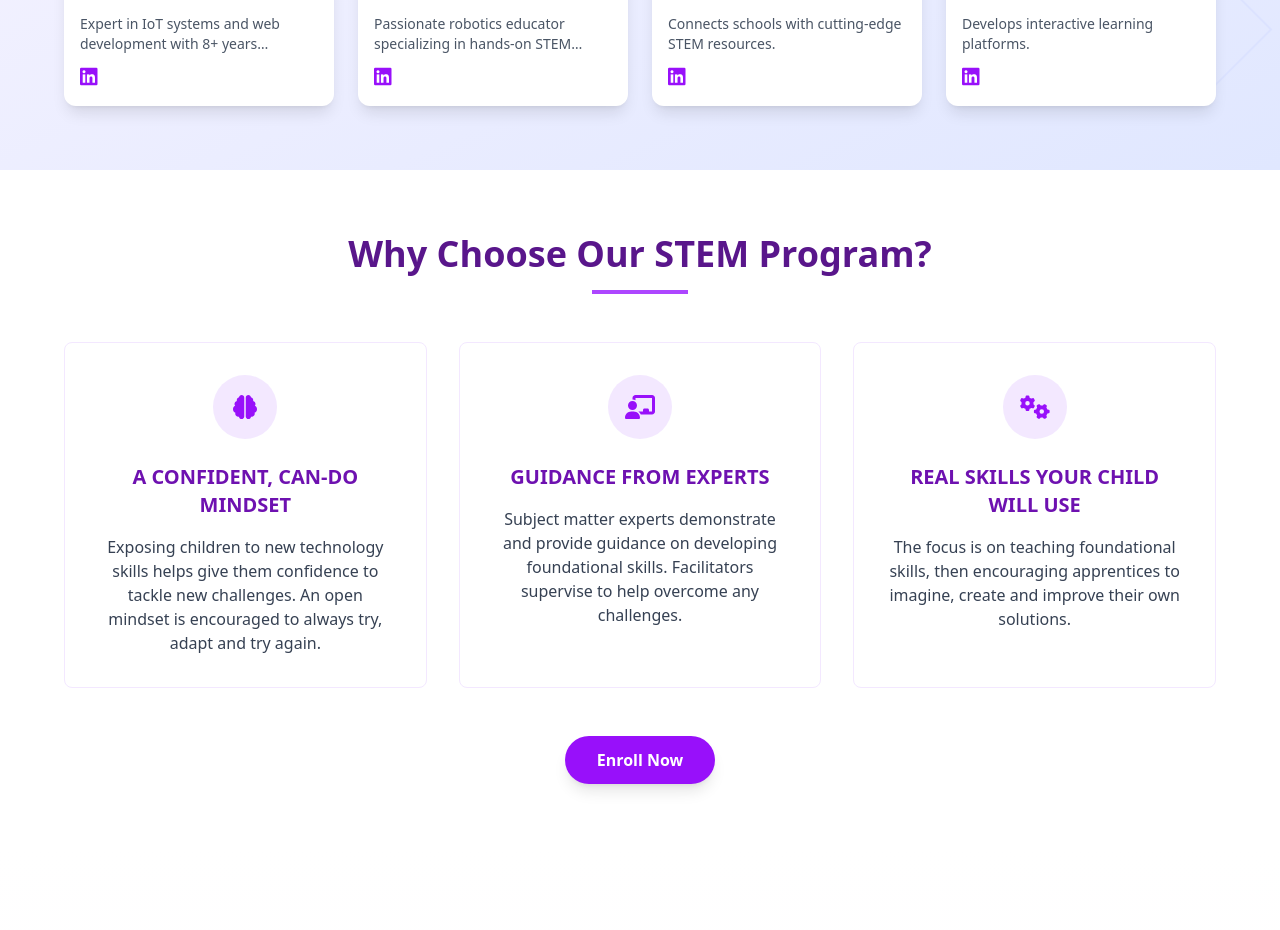
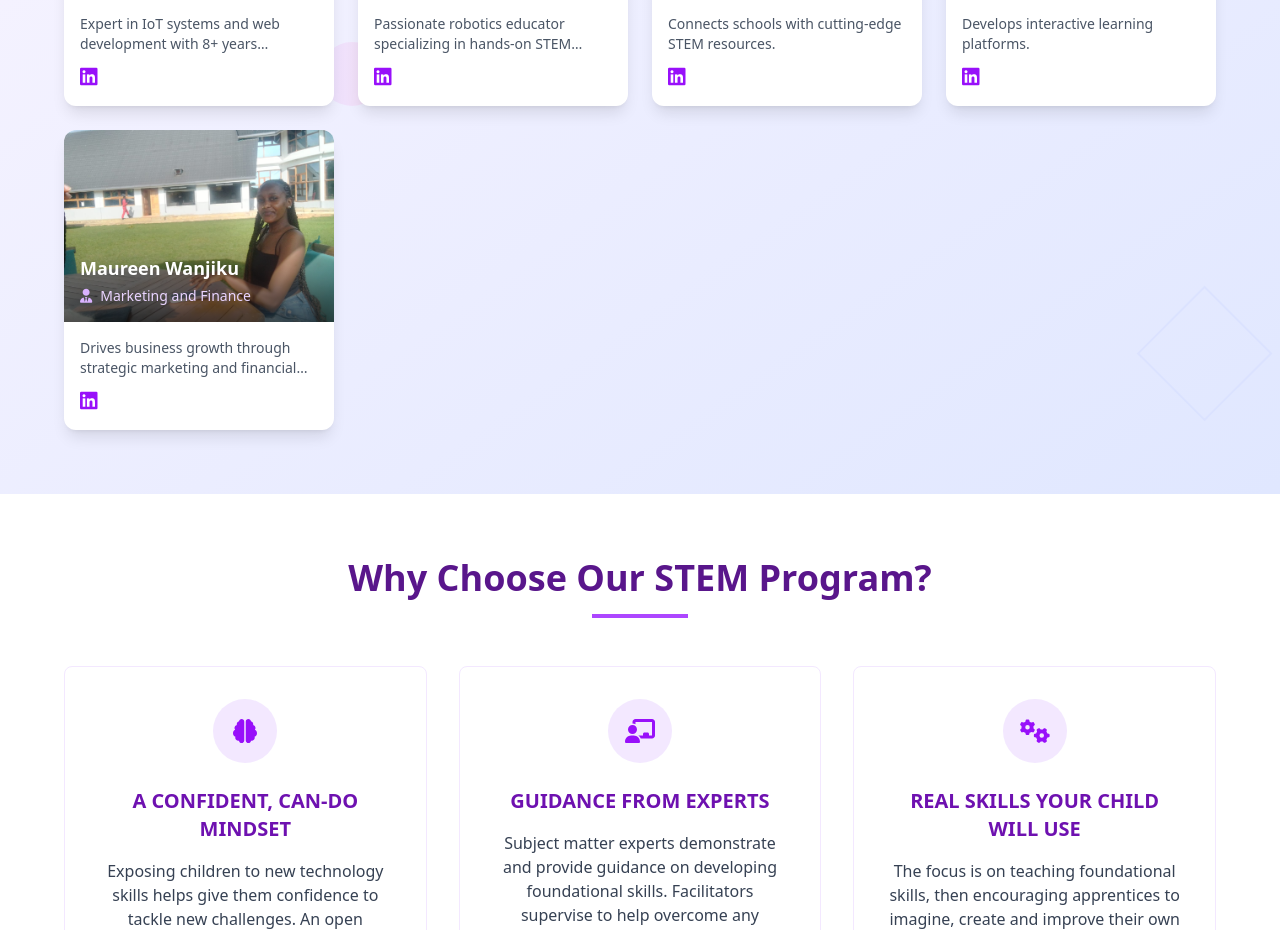
Before and after one commit to Paulmwas/nanonerds, a React (Vite) app: page / in a window 1280 px wide. Shown: the part 3546-4476 px from the top of the page. Built offline with nearby package versions, Linux system fonts and the light colour scheme.

Commit message:
Landing Page Completed

```diff
--- a/src/Components/Team.jsx
+++ b/src/Components/Team.jsx
@@ -5,6 +5,7 @@ import peter from '../assets/peter.jpg';
 import billy from '../assets/billy1.jpg';
 import mary from '../assets/manager.jpg';
 import paul from '../assets/paul.jpg';
+import maureen from '../assets/maureen.jpg'
 
 const Team = () => {
   const teamMembers = [
@@ -39,6 +40,14 @@ const Team = () => {
       linkedin: "#",
       bio: "Develops interactive learning platforms.",
       skills: ["React", "EdTech", "Instructional Design", "UI/UX"]
+    },
+        {
+      name: "Maureen Wanjiku",
+      role: "Marketing and Finance",
+      image: maureen,
+      linkedin: "#",
+      bio: "Drives business growth through strategic marketing and financial planning.",
+      skills: ["Digital Marketing", "Financial Analysis", "Brand Strategy", "Budgeting"]
     }
   ];
 
```
Also changed, not shown: src/assets/maureen.jpg (added).
